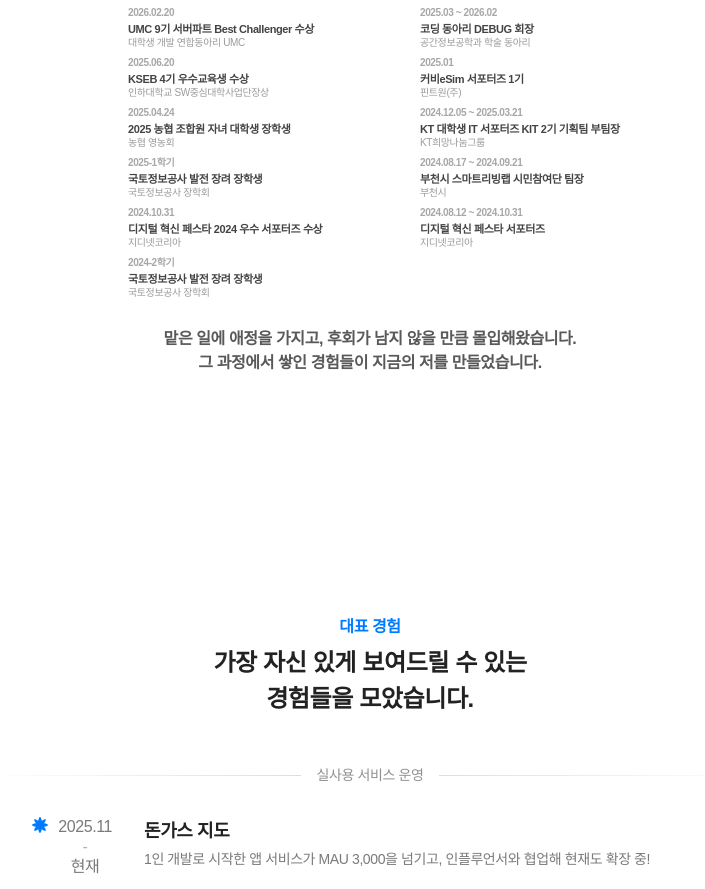
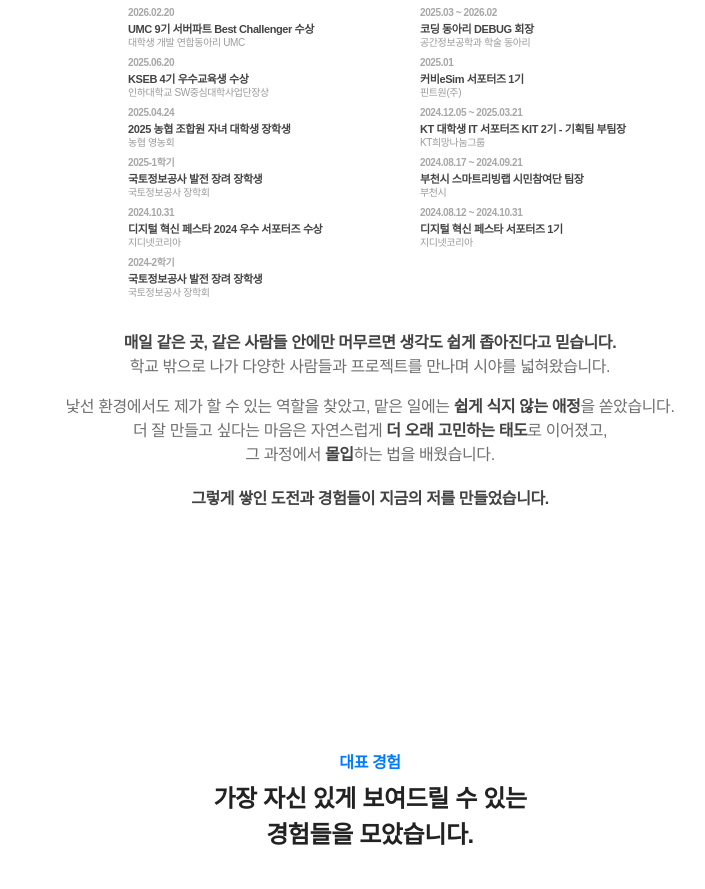
Before and after one commit to Jinacker/PortFolio, a Next.js app: page /new in a window 1280 px wide. Shown: the part 1201-2090 px from the top of the page, without its empty margins (270-975 px from the left). Built offline with nearby package versions, Linux system fonts and the light colour scheme.

Commit message:
[UI] 애정과 몰입 문구 수정

```diff
--- a/app/new/page.tsx
+++ b/app/new/page.tsx
@@ -78,9 +78,9 @@ const passionGroups = [
       ["2025.09", "2025 메이커페어 부스 창업 및 운영", "Maker Faire Seoul 2025", "modal:makerFaire"],
       ["2025.03 ~ 2026.02", "코딩 동아리 DEBUG 회장", "공간정보공학과 학술 동아리", "https://blog.naver.com/rlawls1448/223815163411"],
       ["2025.01", "커비eSim 서포터즈 1기", "핀트원(주)", "https://blog.naver.com/rlawls1448/223674626853"],
-      ["2024.12.05 ~ 2025.03.21", "KT 대학생 IT 서포터즈 KIT 2기 기획팀 부팀장", "KT희망나눔그룹", "https://blog.naver.com/rlawls1448/223685580386"],
+      ["2024.12.05 ~ 2025.03.21", "KT 대학생 IT 서포터즈 KIT 2기 - 기획팀 부팀장", "KT희망나눔그룹", "https://blog.naver.com/rlawls1448/223685580386"],
       ["2024.08.17 ~ 2024.09.21", "부천시 스마트리빙랩 시민참여단 팀장", "부천시", "https://blog.naver.com/rlawls1448/223554607352"],
-      ["2024.08.12 ~ 2024.10.31", "디지털 혁신 페스타 서포터즈", "지디넷코리아", "https://blog.naver.com/rlawls1448/223554640037"],
+      ["2024.08.12 ~ 2024.10.31", "디지털 혁신 페스타 서포터즈 1기", "지디넷코리아", "https://blog.naver.com/rlawls1448/223554640037"],
     ],
   },
 ]
@@ -207,11 +207,20 @@ function PassionSection() {
           )})}
         </div>
 
-        <p className="mx-auto mt-7 max-w-2xl break-keep text-center text-sm font-semibold leading-6 text-foreground/75 md:text-base">
-          맡은 일에 애정을 가지고, 후회가 남지 않을 만큼 몰입해왔습니다.
-          <br />
-          그 과정에서 쌓인 경험들이 지금의 저를 만들었습니다.
-        </p>
+        <div className="mx-auto mt-8 max-w-2xl break-keep text-center text-sm font-medium leading-7 text-foreground/65 md:text-base">
+          <p>
+            <strong className="font-semibold text-foreground/85">매일 같은 곳, 같은 사람들 안에만 머무르면 생각도 쉽게 좁아진다고 믿습니다.</strong>
+            <br />
+            학교 밖으로 나가 다양한 사람들과 프로젝트를 만나며 시야를 넓혀왔습니다.
+          </p>
+          <p className="mt-4">
+            낯선 환경에서도 제가 할 수 있는 역할을 찾았고, 맡은 일에는 <strong className="font-semibold text-foreground/85">쉽게 식지 않는 애정</strong>을 쏟았습니다.
+            <br />
+            더 잘 만들고 싶다는 마음은 자연스럽게 <strong className="font-semibold text-foreground/85">더 오래 고민하는 태도</strong>로 이어졌고,
+                        <br />그 과정에서 <strong className="font-semibold text-foreground/85">몰입</strong>하는 법을 배웠습니다.
+          </p>
+          <p className="mt-5 font-bold text-foreground/85">그렇게 쌓인 도전과 경험들이 지금의 저를 만들었습니다.</p>
+        </div>
         </div>
       </SectionWatcher>
       {activeModal ? (
```
